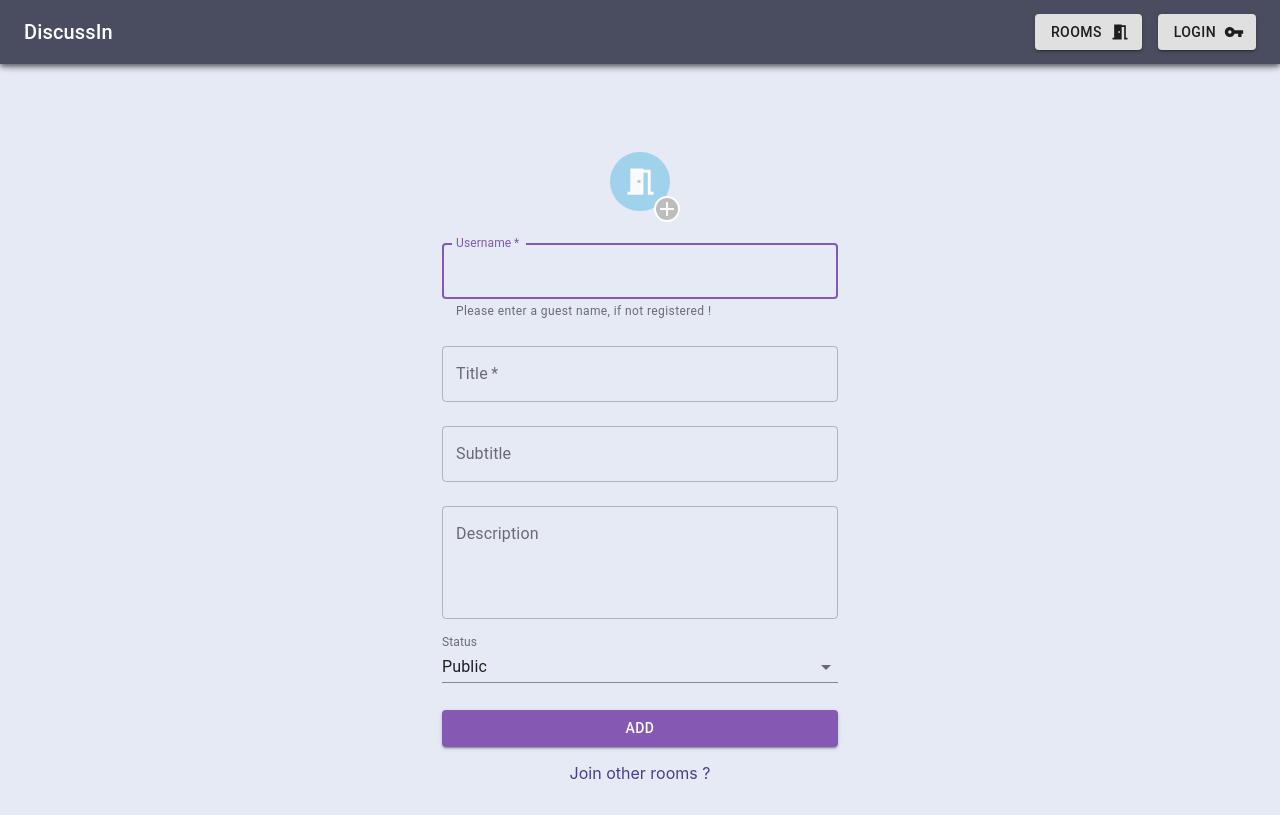
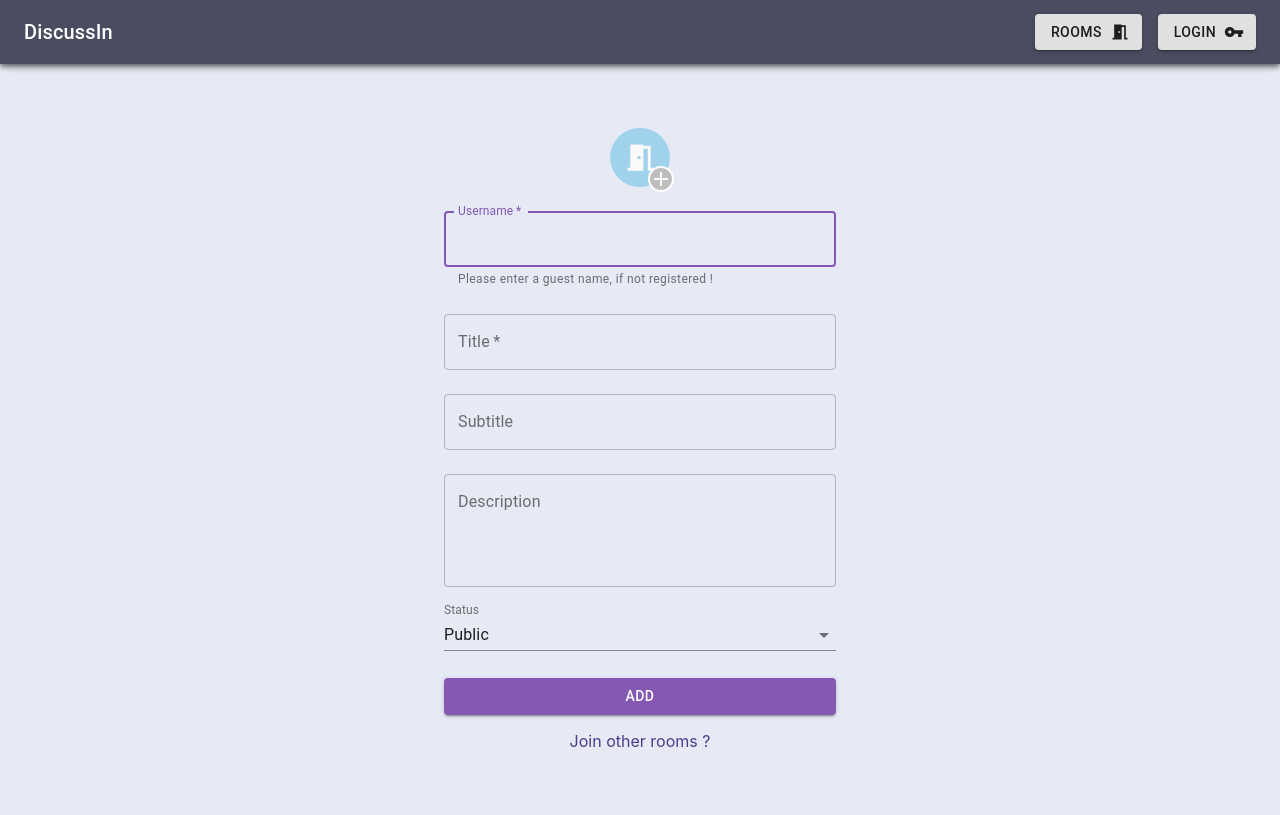
Before and after one commit to VirajJadhav/DiscussIn, a React (Create React App) app in the folder frontend/: page /addRoom in a window 1280 px wide. Built offline with nearby package versions, Linux system fonts and the light colour scheme.

Commit message:
fix/ui: margin spacing on < sm screens

```diff
--- a/frontend/src/pages/Auth/Signup/index.jsx
+++ b/frontend/src/pages/Auth/Signup/index.jsx
@@ -15,8 +15,8 @@ import PersonAddIcon from "@material-ui/icons/PersonAdd";
 
 const useStyles = makeStyles(theme => ({
   paper: {
-    marginTop: theme.spacing(8),
-    // marginBottom: theme.spacing(4),
+    marginTop: theme.spacing(4),
+    marginBottom: theme.spacing(4),
     display: "flex",
     flexDirection: "column",
     alignItems: "center",
--- a/frontend/src/pages/Room/AddRoom/form.jsx
+++ b/frontend/src/pages/Room/AddRoom/form.jsx
@@ -28,19 +28,17 @@ const SmallAvatar = withStyles(theme => ({
 
 const useStyles = makeStyles(theme => ({
   paper: {
-    marginTop: theme.spacing(2),
     marginBottom: theme.spacing(4),
     display: "flex",
     flexDirection: "column",
     alignItems: "center",
   },
   avatar: {
-    margin: theme.spacing(1),
     backgroundColor: theme.palette.iceCold.main,
     padding: theme.spacing(1.2),
   },
   form: {
-    width: "100%", // Fix IE 11 issue.
+    width: "99%", // Fix IE 11 issue.
     marginTop: theme.spacing(1),
   },
   submit: {
```
